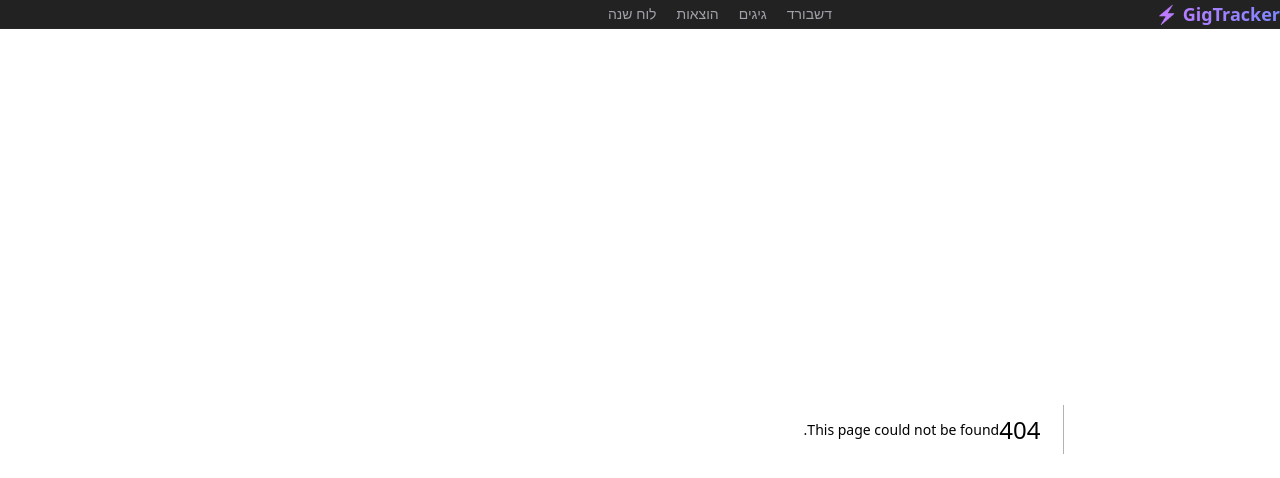
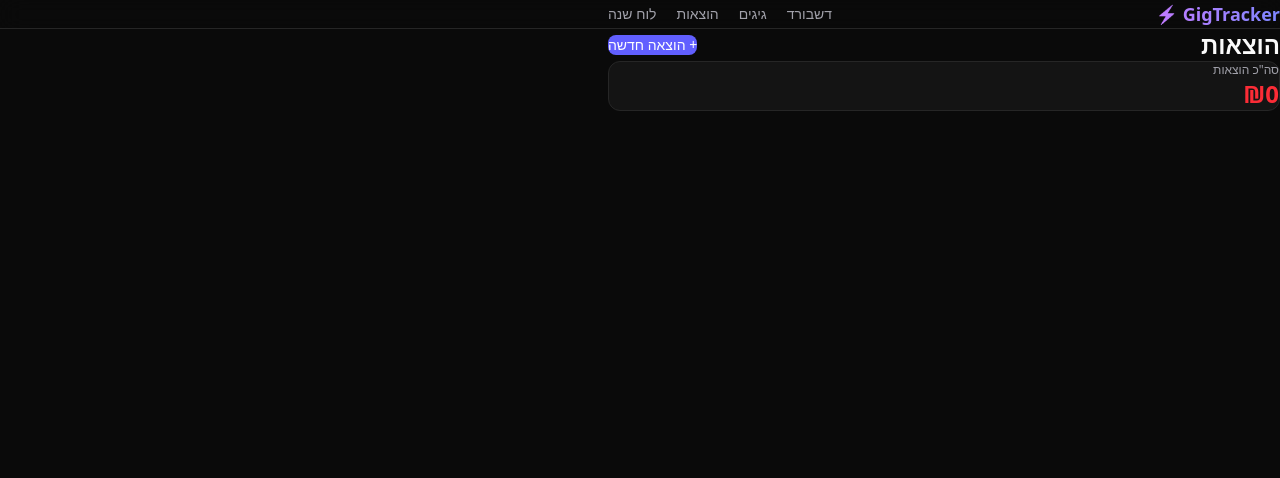
Before and after one commit to zuribar/gigtracker, a Next.js app: page /expenses in a window 1280 px wide. Before the commit this address had no page. Shown: the top 478 px of the page. Built offline with nearby package versions, Linux system fonts and the light colour scheme.

Commit message:
add src/app/expenses/page.tsx

```diff
--- /dev/null
+++ b/src/app/expenses/page.tsx
@@ -0,0 +1,49 @@
+"use client";
+import { useEffect, useState } from "react";
+import { expenseStore, generateId } from "@/lib/store";
+import { Expense, ExpenseCategory } from "@/types";
+
+const CAT_LABELS: Record<ExpenseCategory, string> = { equipment: "ציוד", travel: "נסיעות", software: "תוכנה", supplies: "חומרים", other: "אחר" };
+const CAT_EMOJI: Record<ExpenseCategory, string> = { equipment: "🔧", travel: "🚗", software: "💻", supplies: "📦", other: "📝" };
+
+export default function ExpensesPage() {
+  const [expenses, setExpenses] = useState<Expense[]>([]);
+  const [showForm, setShowForm] = useState(false);
+  const [form, setForm] = useState({ description: "", amount: "", date: new Date().toISOString().slice(0, 10), category: "equipment" as ExpenseCategory });
+  useEffect(() => { setExpenses(expenseStore.getAll().sort((a, b) => new Date(b.date).getTime() - new Date(a.date).getTime())); }, []);
+  const addExpense = (e: React.FormEvent) => { e.preventDefault(); expenseStore.add({ id: generateId(), ...form, amount: parseFloat(form.amount) || 0, currency: "ILS", createdAt: new Date().toISOString() }); setExpenses(expenseStore.getAll().sort((a, b) => new Date(b.date).getTime() - new Date(a.date).getTime())); setForm({ description: "", amount: "", date: new Date().toISOString().slice(0, 10), category: "equipment" }); setShowForm(false); };
+  const deleteExpense = (id: string) => { expenseStore.remove(id); setExpenses(expenseStore.getAll()); };
+  const total = expenses.reduce((s, e) => s + e.amount, 0);
+  const ic = "w-full bg-[#0a0a0a] border border-[#262626] rounded-lg px-3 py-2 text-white text-sm focus:border-indigo-500 focus:outline-none";
+  return (
+    <div className="space-y-4">
+      <div className="flex items-center justify-between">
+        <h1 className="text-2xl font-bold">הוצאות</h1>
+        <button onClick={() => setShowForm(!showForm)} className="bg-indigo-500 hover:bg-indigo-400 text-white px-4 py-2 rounded-lg text-sm font-medium transition">+ הוצאה חדשה</button>
+      </div>
+      <div className="bg-[#141414] border border-[#262626] rounded-xl p-4"><p className="text-[#a1a1aa] text-xs">סה"כ הוצאות</p><p className="text-2xl font-bold text-red-500">₪{total.toLocaleString()}</p></div>
+      {showForm && (
+        <form onSubmit={addExpense} className="bg-[#141414] border border-[#262626] rounded-xl p-4 space-y-3">
+          <input className={ic} placeholder="תיאור" value={form.description} onChange={(e) => setForm({ ...form, description: e.target.value })} required />
+          <div className="grid grid-cols-3 gap-3">
+            <input type="number" className={ic} placeholder="סכום" value={form.amount} onChange={(e) => setForm({ ...form, amount: e.target.value })} required />
+            <input type="date" className={ic} value={form.date} onChange={(e) => setForm({ ...form, date: e.target.value })} />
+            <select className={ic} value={form.category} onChange={(e) => setForm({ ...form, category: e.target.value as ExpenseCategory })}>{Object.entries(CAT_LABELS).map(([k, v]) => <option key={k} value={k}>{v}</option>)}</select>
+          </div>
+          <button type="submit" className="bg-indigo-500 text-white px-4 py-2 rounded-lg text-sm w-full">שמור</button>
+        </form>
+      )}
+      <div className="space-y-2">{expenses.map((exp) => (
+        <div key={exp.id} className="bg-[#141414] border border-[#262626] rounded-xl p-3 flex items-center justify-between hover:bg-[#1a1a1a] transition">
+          <div className="flex items-center gap-3">
+            <span className="text-xl">{CAT_EMOJI[exp.category]}</span>
+            <div><p className="font-medium text-sm">{exp.description}</p><p className="text-xs text-[#a1a1aa]">{new Date(exp.date).toLocaleDateString("he-IL")} · {CAT_LABELS[exp.category]}</p></div>
+          </div>
+          <div className="flex items-center gap-3">
+            <span className="font-semibold text-red-500">-₪{exp.amount.toLocaleString()}</span>
+            <button onClick={() => deleteExpense(exp.id)} className="text-[#a1a1aa] hover:text-red-400">×</button>
+          </div>
+        </div>
+      ))}</div>
+    </div>);
+}
```
